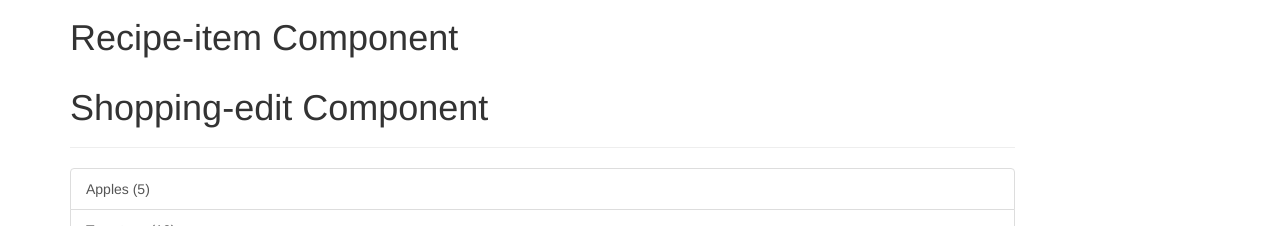
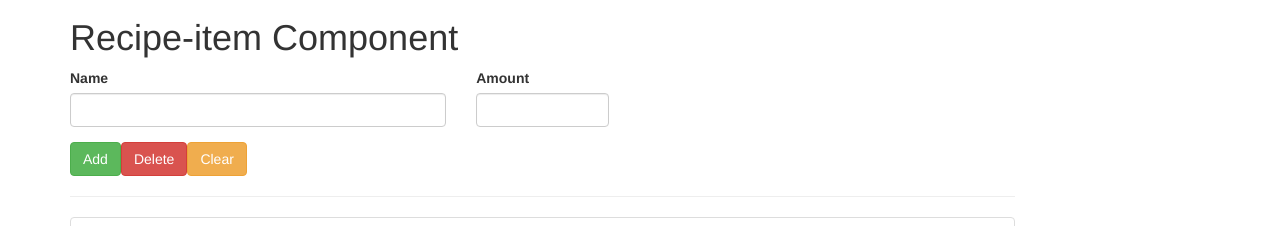
Before and after one commit to mcnutwebdev/recipe, an Angular app: page / in a window 1280 px wide. Shown: the part 362-588 px from the top of the page. Built offline with nearby package versions, Linux system fonts and the light colour scheme.

Commit message:
Set out shopping-list-edit component.

```diff
--- a/src/app/shopping-list/shopping-edit/shopping-edit.component.html
+++ b/src/app/shopping-list/shopping-edit/shopping-edit.component.html
@@ -1 +1,23 @@
-<h1>Shopping-edit Component</h1>
+<div class="row">
+    <div class="col-xs-12">
+        <form>
+            <div class="row">
+                <div class="col-sm-5 form-group">
+                    <label for="name">Name</label>
+                    <input type="text" id="name" class="form-control">
+                </div>
+                <div class="col-sm-2 form-group">
+                    <label for="amount">Amount</label>
+                    <input type="number" id="amount" class="form-control">
+                </div>
+            </div>
+            <div class="row">
+                <div class="col-xs-12">
+                    <button class="btn btn-success" type="submit">Add</button>
+                    <button class="btn btn-danger" type="button">Delete</button>
+                    <button class="btn btn-warning" type="button">Clear</button>
+                </div>
+            </div>
+        </form>
+    </div>
+</div>
```
